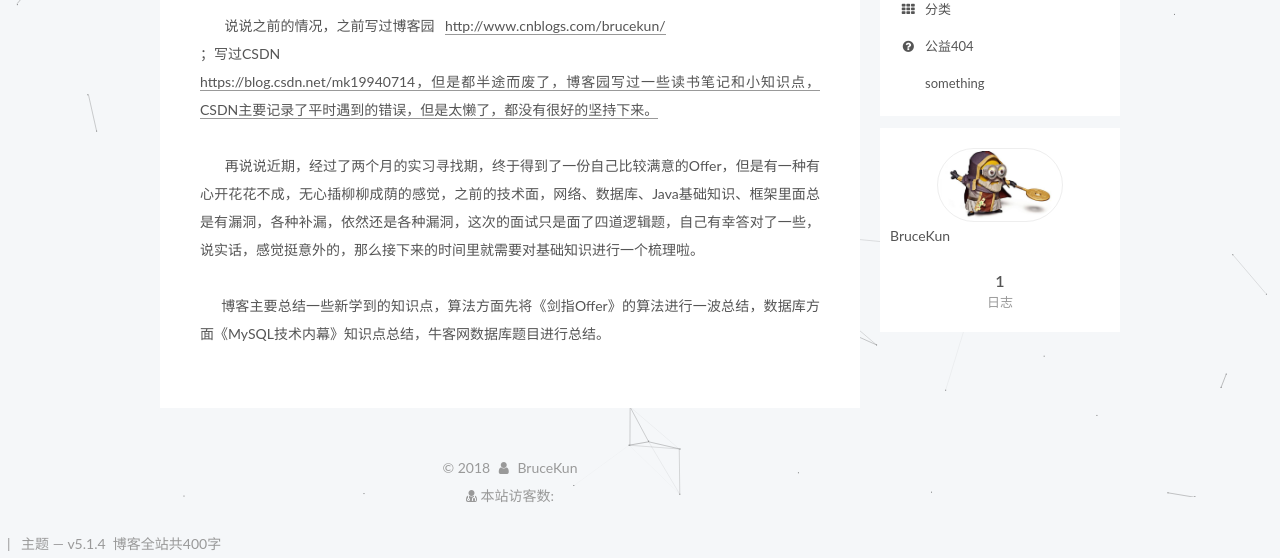
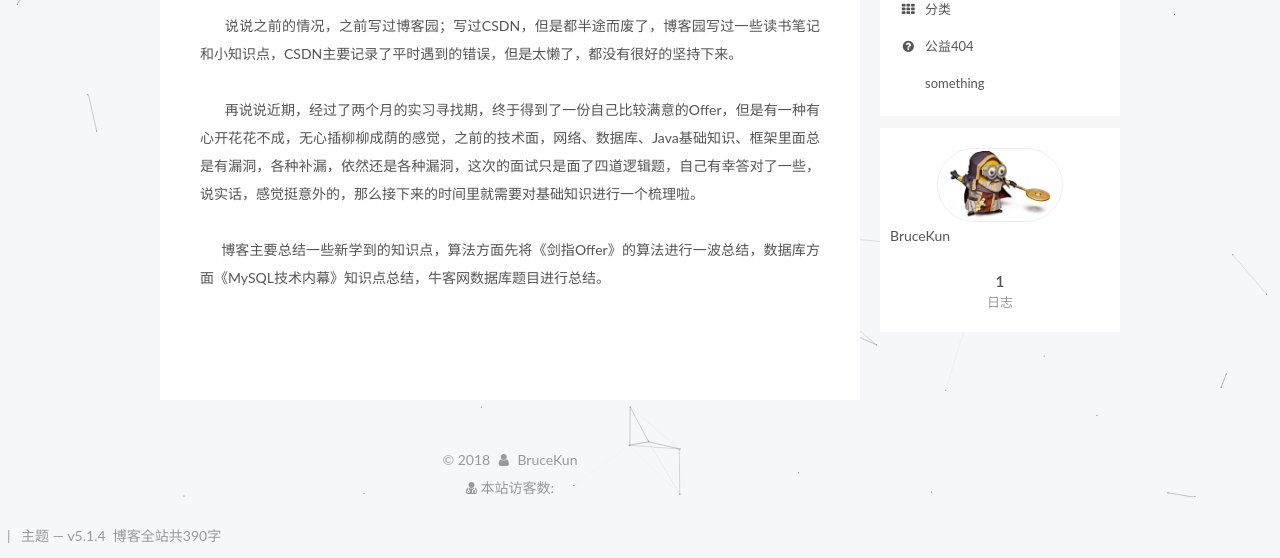
Before and after one commit to ClarkKun/ClarkKun.github.io, a plain HTML site: page index.html in a window 1280 px wide. Shown: the part 303-861 px from the top of the page. Drawn offline with Linux system fonts and the light colour scheme; some packages are replaced by stand-ins of ours; a script that the page names is missing; some icons are missing.

Commit message:
Site updated: 2018-04-12 15:15:36

```diff
--- a/index.html
+++ b/index.html
@@ -361,7 +361,7 @@
 
 
 
-            <p>  &emsp;&emsp; 先做个自我介绍，我叫雪梨酒色的托帕石，刚听到这个名字的时候，你会感觉，哇，蛮好听的呀，哈哈哈，先谢谢啦。这个名字在我看过为数不多的书中挑出来的，这本书叫做《哑舍》，托帕石是友谊之石，但是他的解释是代表了纯真的爱情，而雪梨酒色呢大概是感觉很漂亮加的一个限定词。<br><br> &emsp;&emsp;  说说之前的情况，之前写过博客园&emsp;<a href="http://www.cnblogs.com/brucekun/" target="_blank" rel="noopener">http://www.cnblogs.com/brucekun/</a><br> ；写过CSDN<br> <a href="https://blog.csdn.net/mk19940714，但是都半途而废了，博客园写过一些读书笔记和小知识点，CSDN主要记录了平时遇到的错误，但是太懒了，都没有很好的坚持下来。" target="_blank" rel="noopener">https://blog.csdn.net/mk19940714，但是都半途而废了，博客园写过一些读书笔记和小知识点，CSDN主要记录了平时遇到的错误，但是太懒了，都没有很好的坚持下来。</a><br><br> &emsp;&emsp;    再说说近期，经过了两个月的实习寻找期，终于得到了一份自己比较满意的Offer，但是有一种有心开花花不成，无心插柳柳成荫的感觉，之前的技术面，网络、数据库、Java基础知识、框架里面总是有漏洞，各种补漏，依然还是各种漏洞，这次的面试只是面了四道逻辑题，自己有幸答对了一些，说实话，感觉挺意外的，那么接下来的时间里就需要对基础知识进行一个梳理啦。<br><br>  &emsp;&emsp;博客主要总结一些新学到的知识点，算法方面先将《剑指Offer》的算法进行一波总结，数据库方面《MySQL技术内幕》知识点总结，牛客网数据库题目进行总结。</p>
+            <p>&emsp;&emsp; 先做个自我介绍，我叫雪梨酒色的托帕石，刚听到这个名字的时候，你会感觉，哇，蛮好听的呀，哈哈哈，先谢谢啦。这个名字在我看过为数不多的书中挑出来的，这本书叫做《哑舍》，托帕石是友谊之石，但是他的解释是代表了纯真的爱情，而雪梨酒色呢大概是感觉很漂亮加的一个限定词。<br><br> &emsp;&emsp;  说说之前的情况，之前写过博客园；写过CSDN，但是都半途而废了，博客园写过一些读书笔记和小知识点，CSDN主要记录了平时遇到的错误，但是太懒了，都没有很好的坚持下来。<br><br> &emsp;&emsp;    再说说近期，经过了两个月的实习寻找期，终于得到了一份自己比较满意的Offer，但是有一种有心开花花不成，无心插柳柳成荫的感觉，之前的技术面，网络、数据库、Java基础知识、框架里面总是有漏洞，各种补漏，依然还是各种漏洞，这次的面试只是面了四道逻辑题，自己有幸答对了一些，说实话，感觉挺意外的，那么接下来的时间里就需要对基础知识进行一个梳理啦。<br><br>  &emsp;&emsp;博客主要总结一些新学到的知识点，算法方面先将《剑指Offer》的算法进行一波总结，数据库方面《MySQL技术内幕》知识点总结，牛客网数据库题目进行总结。</p>
 
 
 
@@ -524,7 +524,7 @@
 
 <div class="theme-info">
   <div class="powered-by"></div>
-  <span class="post-count">博客全站共400字</span>
+  <span class="post-count">博客全站共390字</span>
 </div>
 
 
```
Also changed, not shown: 2018/04/11/测试/index.html (+6 -6 lines), about/index.html (+1 -1 lines), archives/2018/04/index.html (+1 -1 lines), archives/2018/index.html (+1 -1 lines), archives/index.html (+1 -1 lines), tags/index.html (+1 -1 lines).
